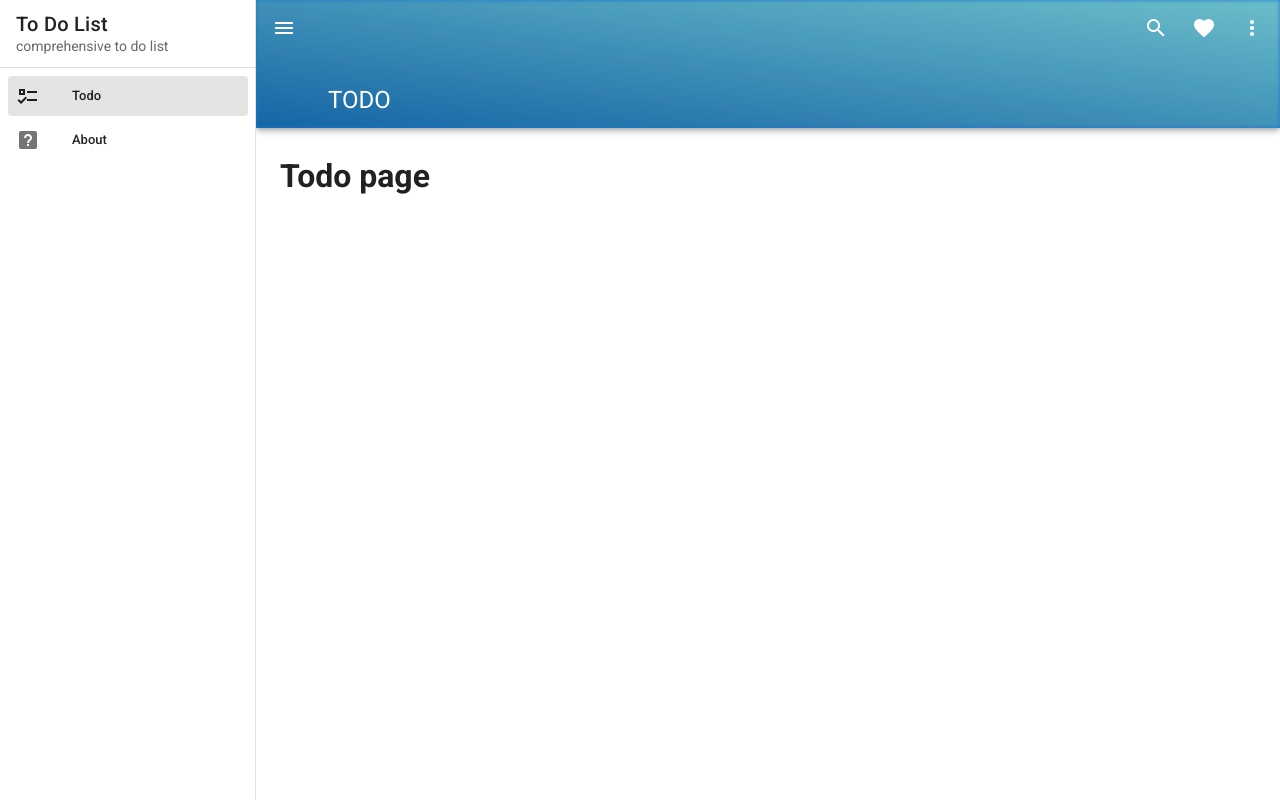
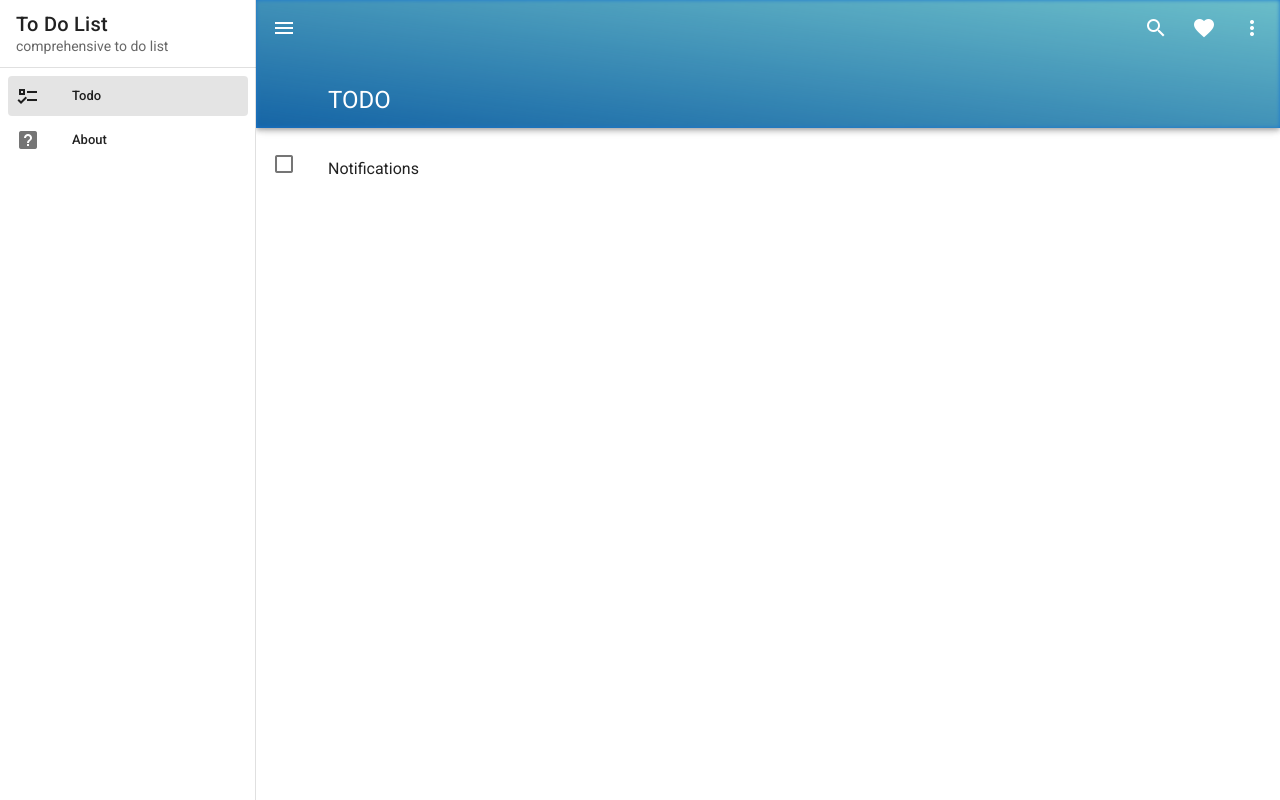
Before and after one commit to epicsaeed/vuetify-todo, a Vue app: page /#/ in a window 1280 px wide. Built offline with nearby package versions, Linux system fonts and the light colour scheme.

Commit message:
Added list item container

```diff
--- a/src/views/Todo.vue
+++ b/src/views/Todo.vue
@@ -1,6 +1,23 @@
 <template>
-  <div class="home pa-6">
-    <h1>Todo page</h1>
+  <div class="home">
+    <v-list
+      flat
+      three-line
+    >
+        <v-list-item>
+          <template v-slot:default="{ active }">
+            <v-list-item-action>
+              <v-checkbox :input-value="active"></v-checkbox>
+            </v-list-item-action>
+
+            <v-list-item-content>
+              <v-list-item-title>Notifications</v-list-item-title>
+              <v-list-item-subtitle></v-list-item-subtitle>
+            </v-list-item-content>
+          </template>
+        </v-list-item>
+
+    </v-list>
   </div>
 </template>
 
```
